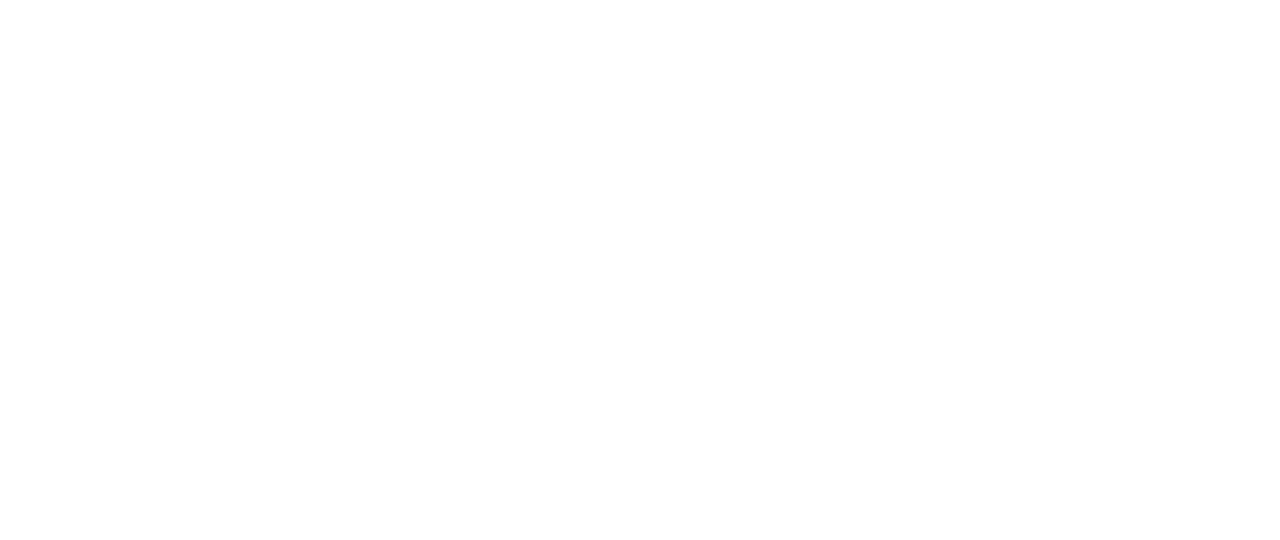
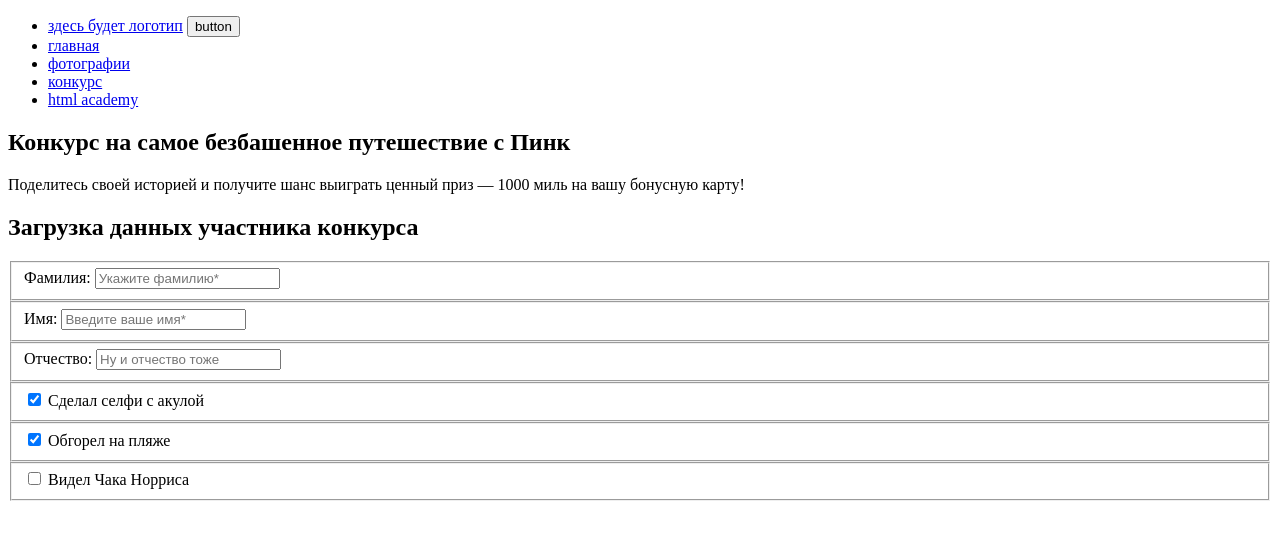
Before and after one commit to YuriylyiruY/1517803-pink-22, a website: page source/form.html in a window 1280 px wide. Drawn offline with Linux system fonts and the light colour scheme.

Commit message:
Проверил на W3C

```diff
--- a/source/form.html
+++ b/source/form.html
@@ -0,0 +1,76 @@
+<!DOCTYPE html>
+<html lang="ru">
+
+<head>
+  <meta charset="utf-8">
+  <title>HTML Academy: Пинк</title>
+  <link href="https://fonts.googleapis.com/css2?family=Open+Sans:wght@400;700&display=swap" rel="stylesheet">
+  <script defer type="module" src="js/main.js"></script>
+</head>
+
+<body class="body">
+  <div class="body__wrap">
+    <header class="header">
+      <nav class="header__nav">
+        <ul class="header__list list">
+          <li class="list__item logo"><a class="logo__link" href="https://htmlacademy.ru/intensive/adaptive">здесь будет
+              логотип</a>
+            <button class="logo__button">button</button></li>
+          <li class="list__item item"><a class="item__link-index" href="#!">главная</a></li>
+          <li class="list__item item"><a class="item__link-index" href="#!">фотографии</a></li>
+          <li class="list__item item"><a class="item__link-index" href="#!">конкурс</a></li>
+          <li class="list__item item"><a class="item__link-index" href="https://htmlacademy.ru/intensive/adaptive">html
+              academy</a></li>
+        </ul>
+      </nav>
+    </header>
+    <main class="main-form">
+      <section class="main-introduction introduction">
+        <h1 class="introduction-header"> Конкурс на самое безбашенное путешествие с Пинк</h1>
+        <p class="introduction__text">Поделитесь своей историей и получите шанс выиграть ценный приз — 1000
+          миль на вашу бонусную карту!</p>
+      </section>
+      <section class="main-form__user-form">
+        <h2 class="visually-hidden">Загрузка данных участника конкурса</h2>
+        <form class="main-form__item-form" action="https://echo.htmlacademy.ru" autocomplete="off">
+          <fieldset class="main-form__fieldset">
+            <label class="main-form__content-second-name" for="second-name">Фамилия:</label>
+            <input class="main-form__second-name" id="second-name" name="Фамилия" type="text" required
+              placeholder="Укажите фамилию*">
+          </fieldset>
+          <fieldset class="main-form__fieldset">
+            <label class="main-form__content-name" for="first-name">Имя:</label>
+            <input class="main-form__first-name" id="first-name" name="Имя" type="text" required
+              placeholder="Введите ваше имя*">
+          </fieldset>
+          <fieldset class="main-form__fieldset">
+            <label class="main-form__content-father-name" for="father-name">Отчество:</label>
+            <input class="main-form__father-name" id="father-name" name="Отчество" type="text" required
+              placeholder="Ну и отчество тоже">
+          </fieldset>
+          <fieldset class="main-form__fieldset">
+            <label class="main-form__label" for="selfie"></label> <input class="main-form__input" type="checkbox"
+              name="selfy" id="selfie" checked>
+            Сделал селфи с акулой<span class="main-form__span"></span>
+          </fieldset>
+          <fieldset class="main-form__fieldset">
+            <label class="main-form__label" for="born"></label> <input class="main-form__input" type="checkbox"
+              name="born" id="born" checked>
+            Обгорел на пляже<span class="main-form__span"></span>
+          </fieldset>
+          <fieldset class="main-form__fieldset">
+            <label class="main-form__label" for="Chack-Noris"></label> <input class="main-form__input" type="checkbox"
+              name="Chack-Noris" id="Chack-Noris">
+              Видел Чака Норриса<span class="main-form__span"></span>
+
+          </fieldset>
+
+
+
+        </form>
+      </section>
+    </main>
+  </div>
+</body>
+
+</html>
```
Also changed, not shown: source/index.html (+2 -2 lines).
